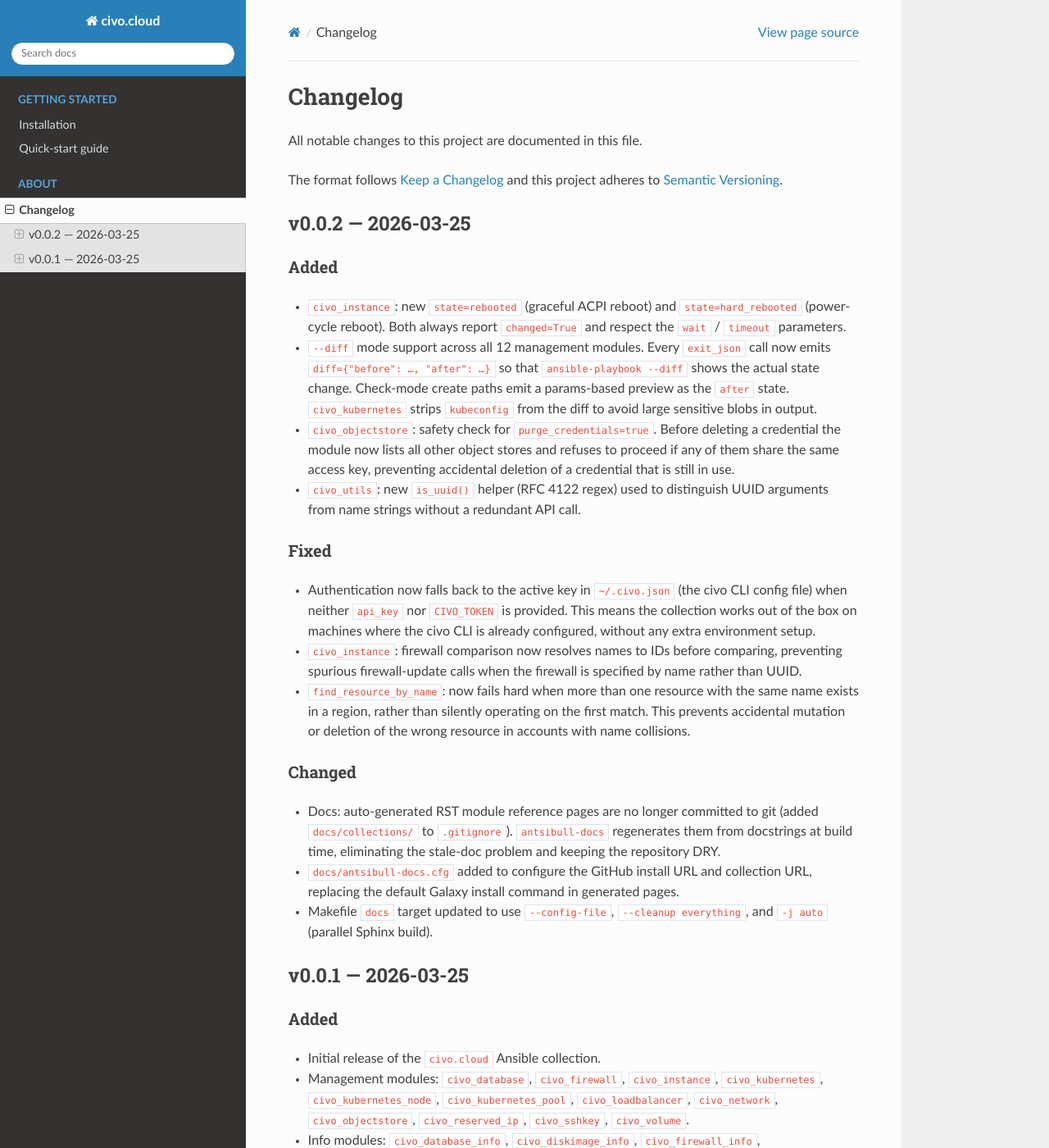
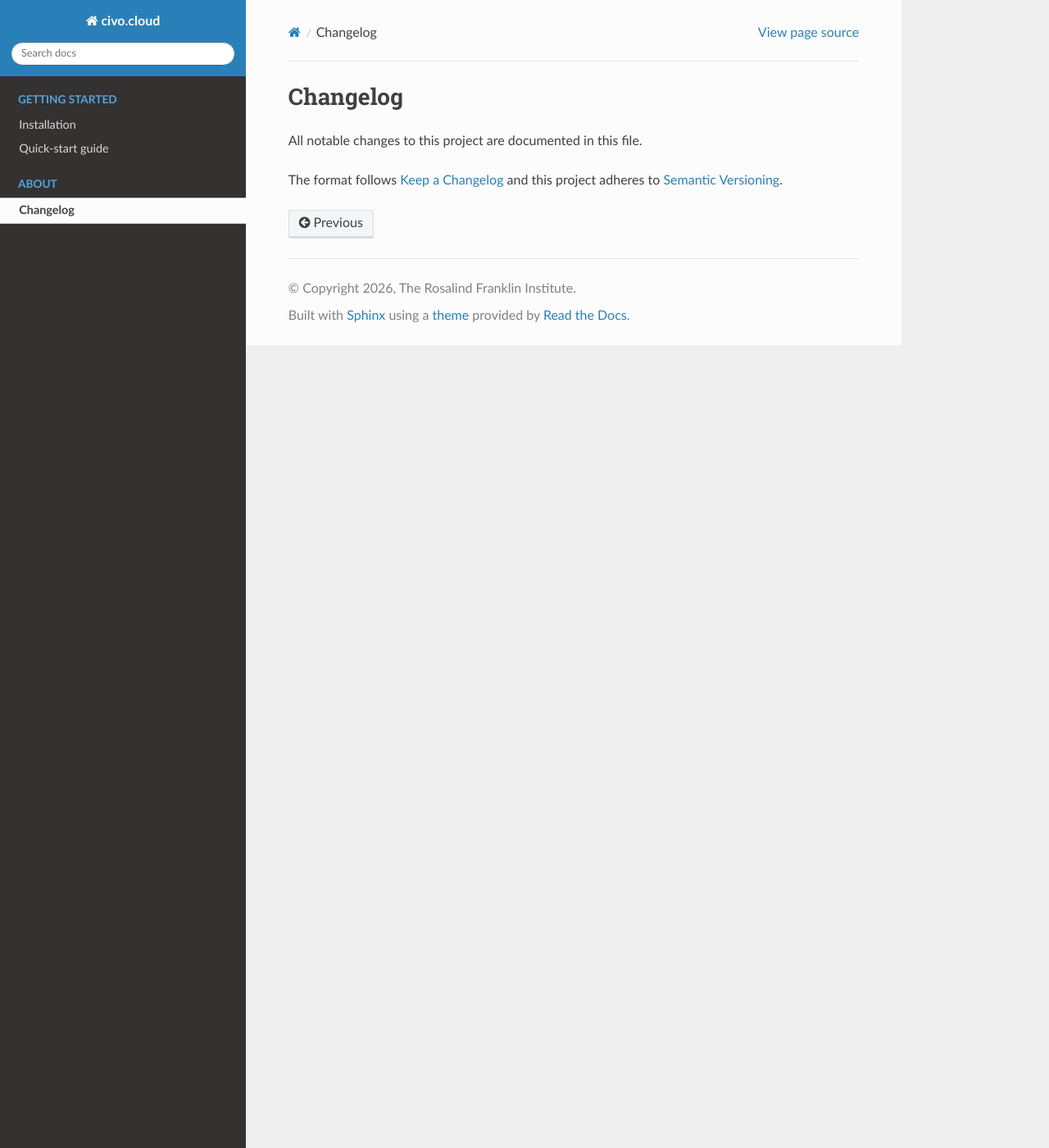
Before and after one commit to rosalindfranklininstitute/ansible-civo, a Sphinx documentation site: the page built from docs/changelog.rst, in a window 1280 px wide and 1400 px high. Shown: the whole window at 82% size. Built offline with Sphinx 7.4.7 and the Read the Docs theme 3.1.0, drawn with Linux system fonts in a browser that asks for light colours; pages that are not in the unit, such as notebooks, are missing from menus; some of the changed text lies outside the part shown.

Commit message:
chore: bump version to 0.0.3, clear early-stage changelog

```diff
--- a/docs/changelog.rst
+++ b/docs/changelog.rst
@@ -5,98 +5,3 @@
 
 The format follows `Keep a Changelog <https://keepachangelog.com/en/1.1.0/>`_
 and this project adheres to `Semantic Versioning <https://semver.org/spec/v2.0.0.html>`_.
-
-v0.0.2 — 2026-03-25
----------------------
-
-Added
-~~~~~
-
-* ``civo_instance``: new ``state=rebooted`` (graceful ACPI reboot) and
-  ``state=hard_rebooted`` (power-cycle reboot).  Both always report
-  ``changed=True`` and respect the ``wait`` / ``timeout`` parameters.
-* ``--diff`` mode support across all 12 management modules.  Every
-  ``exit_json`` call now emits ``diff={"before": …, "after": …}`` so that
-  ``ansible-playbook --diff`` shows the actual state change.  Check-mode
-  create paths emit a params-based preview as the ``after`` state.
-  ``civo_kubernetes`` strips ``kubeconfig`` from the diff to avoid large
-  sensitive blobs in output.
-* ``civo_objectstore``: safety check for ``purge_credentials=true``.  Before
-  deleting a credential the module now lists all other object stores and
-  refuses to proceed if any of them share the same access key, preventing
-  accidental deletion of a credential that is still in use.
-* ``civo_utils``: new ``is_uuid()`` helper (RFC 4122 regex) used to
-  distinguish UUID arguments from name strings without a redundant API call.
-
-Fixed
-~~~~~
-
-* Authentication now falls back to the active key in ``~/.civo.json`` (the
-  civo CLI config file) when neither ``api_key`` nor ``CIVO_TOKEN`` is
-  provided.  This means the collection works out of the box on machines where
-  the civo CLI is already configured, without any extra environment setup.
-* ``civo_instance``: firewall comparison now resolves names to IDs before
-  comparing, preventing spurious firewall-update calls when the firewall is
-  specified by name rather than UUID.
-* ``find_resource_by_name``: now fails hard when more than one resource with
-  the same name exists in a region, rather than silently operating on the
-  first match.  This prevents accidental mutation or deletion of the wrong
-  resource in accounts with name collisions.
-
-Changed
-~~~~~~~
-
-* Docs: auto-generated RST module reference pages are no longer committed to
-  git (added ``docs/collections/`` to ``.gitignore``).  ``antsibull-docs``
-  regenerates them from docstrings at build time, eliminating the stale-doc
-  problem and keeping the repository DRY.
-* ``docs/antsibull-docs.cfg`` added to configure the GitHub install URL and
-  collection URL, replacing the default Galaxy install command in generated
-  pages.
-* Makefile ``docs`` target updated to use ``--config-file``,
-  ``--cleanup everything``, and ``-j auto`` (parallel Sphinx build).
-
-v0.0.1 — 2026-03-25
----------------------
-
-Added
-~~~~~
-
-* Initial release of the ``civo.cloud`` Ansible collection.
-* Management modules: ``civo_database``, ``civo_firewall``, ``civo_instance``,
-  ``civo_kubernetes``, ``civo_kubernetes_node``, ``civo_kubernetes_pool``,
-  ``civo_loadbalancer``, ``civo_network``, ``civo_objectstore``,
-  ``civo_reserved_ip``, ``civo_sshkey``, ``civo_volume``.
-* Info modules: ``civo_database_info``, ``civo_diskimage_info``,
-  ``civo_firewall_info``, ``civo_instance_info``, ``civo_kubernetes_info``,
-  ``civo_kubernetes_pool_info``, ``civo_kubernetes_version_info``,
-  ``civo_loadbalancer_info``, ``civo_network_info``, ``civo_objectstore_info``,
-  ``civo_quota_info``, ``civo_region_info``, ``civo_reserved_ip_info``,
-  ``civo_size_info``, ``civo_sshkey_info``, ``civo_volume_info``,
-  ``civo_volumetype_info``.
-* Full check-mode support across all modules.
-* Multi-region support (``LON1``, ``NYC1``, ``FRA1``, ``PHX1``).
-* Dispatcher role ``roles/civo`` for simplified playbook usage.
-
-Fixed
-~~~~~
-
-* ``api_key`` fallback from ``CIVO_TOKEN`` environment variable now works
-  correctly with the Ansible ``env_fallback`` helper.
-* ``--public-ip`` flag corrected for ``civo instance create``.
-* ``--region`` flag added to ``civo kubernetes config`` to avoid returning
-  the wrong kubeconfig in multi-region setups.
-* ``changed`` sentinel logic inverted in ``civo_volume`` and
-  ``civo_reserved_ip`` (was reporting ``changed=False`` for new resources).
-* Firewall rule reconciliation now runs in check mode.
-* Firewall rules now diffed by all attributes (direction, action, protocol,
-  CIDR, port), not just label.
-* Volume attach/detach made idempotent.
-* Reserved IP assign/unassign made idempotent.
-* ``civo_database`` CLI flags corrected to ``--software`` /
-  ``--software-version``.
-* ``wait_for_active`` boolean handling fixed for JSON ``true``/``false``
-  fields.
-* ``find_resource_by_name`` now distinguishes real CLI errors from genuine
-  "not found" responses.
-* ``session_affinity_config_timeout: 0`` no longer silently dropped.
--- a/galaxy.yml
+++ b/galaxy.yml
@@ -1,6 +1,6 @@
 namespace: civo
 name: cloud
-version: 0.0.2
+version: 0.0.3
 readme: README.md
 authors:
   - The Rosalind Franklin Institute
```
